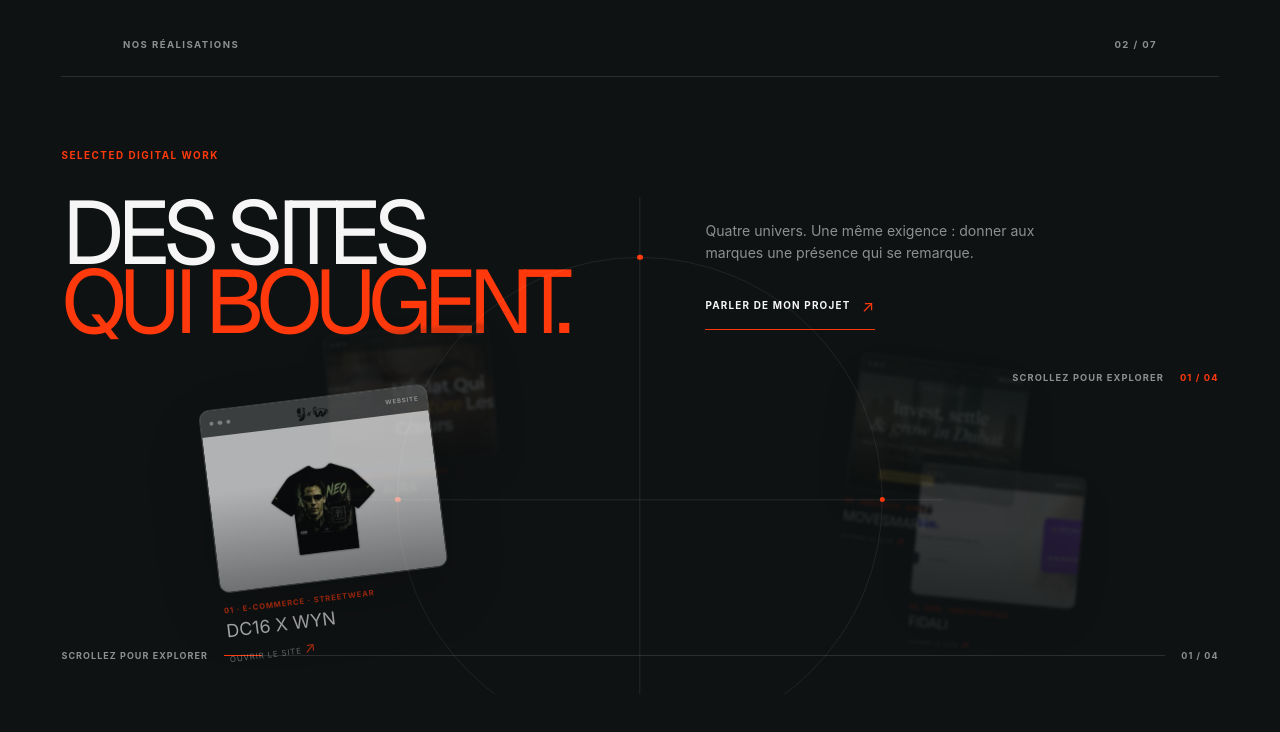
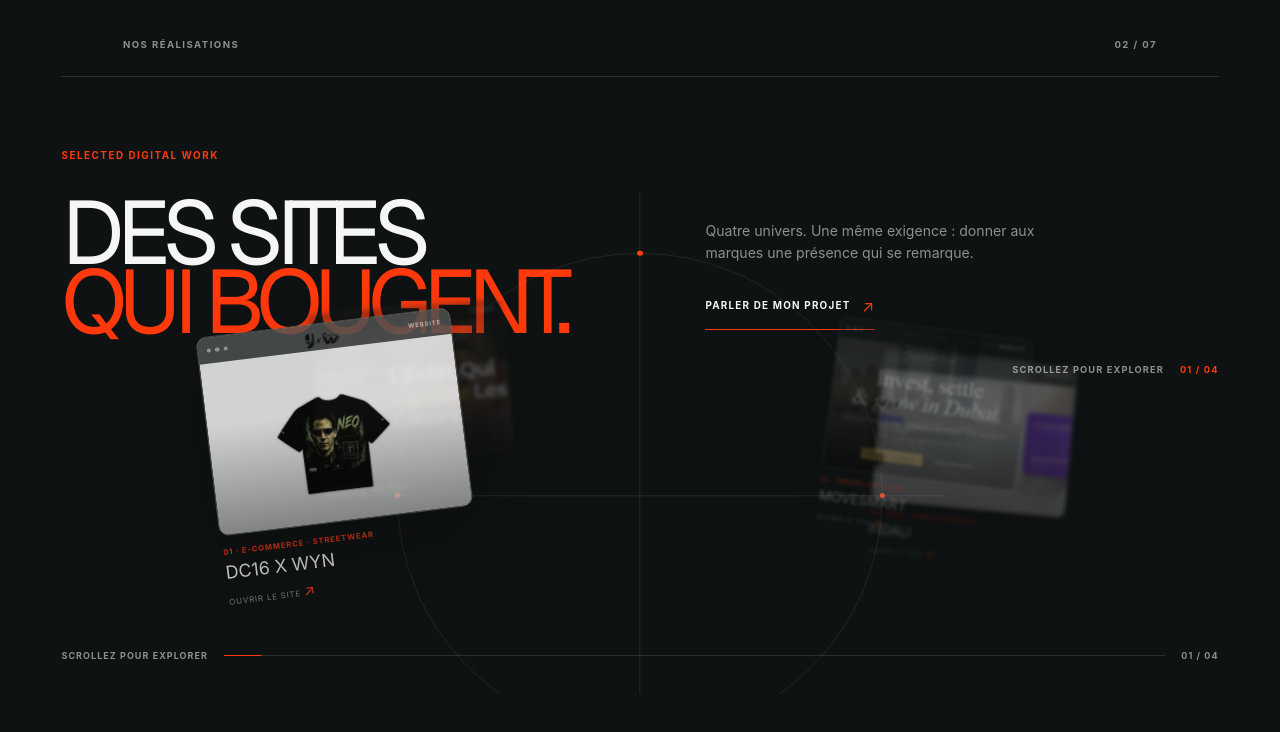
Before and after one commit to Maleklabbaci/WEBSITE-iVISION, a React (Vite) app: page / in a window 1280 px wide. Shown: the part 2620-3352 px from the top of the page. Built offline with nearby package versions, Linux system fonts and the light colour scheme.

Commit message:
refine portfolio cards position and visibility

```diff
--- a/components/PortfolioGallery.tsx
+++ b/components/PortfolioGallery.tsx
@@ -53,10 +53,10 @@ const PortfolioGallery: React.FC<PortfolioGalleryProps> = ({ language, onQuoteCl
   const activeIndex = Math.min(projects.length - 1, Math.floor(progress * projects.length));
   const phase = progress * projects.length;
   const positions = [
-    { x: -27, y: 7, r: -7 },
-    { x: 23, y: -15, r: 6 },
-    { x: 28, y: 22, r: 4 },
-    { x: -20, y: -24, r: -5 },
+    { x: -26, y: 2, r: -7 },
+    { x: 22, y: -6, r: 6 },
+    { x: 26, y: 6, r: 4 },
+    { x: -20, y: -10, r: -5 },
   ];
 
   return (
@@ -71,8 +71,8 @@ const PortfolioGallery: React.FC<PortfolioGalleryProps> = ({ language, onQuoteCl
             const position = positions[index];
             const distance = index - phase + .5;
             const distanceAbs = Math.abs(distance);
-            const opacity = clamp(1.08 - distanceAbs * .8, .16, 1);
-            const scale = index === activeIndex ? 1 : clamp(.78 + (1 - distanceAbs) * .08, .72, .86);
+            const opacity = clamp(1.12 - distanceAbs * .62, .3, 1);
+            const scale = index === activeIndex ? 1 : clamp(.8 + (1 - distanceAbs) * .08, .76, .9);
             const blur = index === activeIndex ? 0 : clamp(distanceAbs * 1.5, 0, 2.5);
             return <a key={project.id} href={project.website} target="_blank" rel="noopener noreferrer" aria-label={`${project.name} — ${t.view}`} className={`iv-work-float-card ${index === activeIndex ? 'is-active' : ''}`} style={{ '--card-x': `${position.x + Math.sin(phase * .9 + index) * 3}%`, '--card-y': `${position.y + Math.cos(phase * .7 + index) * 2}%`, '--card-rotate': `${position.r + Math.sin(phase + index) * 1.5}deg`, '--card-opacity': opacity, '--card-scale': scale, '--card-blur': `${blur}px`, zIndex: index === activeIndex ? 5 : 4 - index } as React.CSSProperties}>
               <div className="iv-work-float-media"><div className="iv-work-float-bar"><span /><span /><span /><small>WEBSITE</small></div><img src={project.media} alt={`${project.name} — aperçu du site`} loading={index === 0 ? 'eager' : 'lazy'} decoding="async" /></div>
--- a/index.html
+++ b/index.html
@@ -148,7 +148,7 @@
       .iv-work-scene-heading h2 span:last-child { color: var(--iv-orange); }
       .iv-work-scene-intro { max-width: 22rem; padding-bottom: .3rem; }
       .iv-work-scene-intro p { margin: 0 0 1.7rem; color: var(--iv-muted); font-size: .88rem; line-height: 1.55; }
-      .iv-work-canvas { position: relative; min-height: 0; overflow: visible; }
+      .iv-work-canvas { position: relative; min-height: 0; margin-top: -.5rem; overflow: visible; }
       .iv-work-canvas-crosshair { position: absolute; top: 50%; left: 50%; width: min(38vw, 31rem); aspect-ratio: 1; border: 1px solid rgba(246,246,246,.08); border-radius: 50%; transform: translate(-50%, -50%); pointer-events: none; }
       .iv-work-canvas-crosshair::before, .iv-work-canvas-crosshair::after { position: absolute; top: 50%; left: 50%; background: rgba(246,246,246,.1); content: ''; transform: translate(-50%, -50%); }
       .iv-work-canvas-crosshair::before { width: 125%; height: 1px; }
@@ -160,9 +160,9 @@
       .iv-work-canvas-crosshair i:nth-child(4) { top: 50%; left: -.18rem; transform: translateY(-50%); }
       .iv-work-canvas-label { position: absolute; top: 1.3rem; right: 0; z-index: 6; display: flex; gap: 1rem; color: var(--iv-muted); font-size: .58rem; font-weight: 700; letter-spacing: .12em; text-transform: uppercase; }
       .iv-work-canvas-label b { color: var(--iv-orange); font-weight: 700; }
-      .iv-work-float-card { position: absolute; top: calc(50% + var(--card-y)); left: calc(50% + var(--card-x)); width: clamp(11rem, 18vw, 20rem); color: var(--iv-white); opacity: var(--card-opacity); filter: blur(var(--card-blur)); text-decoration: none; transform: translate(-50%, -50%) rotate(var(--card-rotate)) scale(var(--card-scale)); transform-origin: center; transition: opacity .45s ease, filter .45s ease, transform .65s cubic-bezier(.23,1,.32,1); }
+      .iv-work-float-card { position: absolute; top: calc(34% + var(--card-y)); left: calc(50% + var(--card-x)); width: clamp(13rem, 20vw, 22rem); color: var(--iv-white); opacity: var(--card-opacity); filter: blur(var(--card-blur)); text-decoration: none; transform: translate(-50%, -50%) rotate(var(--card-rotate)) scale(var(--card-scale)); transform-origin: center; transition: opacity .45s ease, filter .45s ease, transform .65s cubic-bezier(.23,1,.32,1); }
       .iv-work-float-card.is-active { filter: none; }
-      .iv-work-float-media { position: relative; overflow: hidden; aspect-ratio: 1.25 / 1; border: 1px solid rgba(246,246,246,.28); border-radius: .65rem; background: #181a18; box-shadow: 0 1.5rem 4rem rgba(0,0,0,.28); }
+      .iv-work-float-media { position: relative; overflow: hidden; aspect-ratio: 1.28 / 1; border: 1px solid rgba(246,246,246,.28); border-radius: .65rem; background: #181a18; box-shadow: 0 1.5rem 4rem rgba(0,0,0,.28); }
       .iv-work-float-media::after { position: absolute; inset: 0; background: linear-gradient(180deg, transparent 45%, rgba(0,0,0,.38)); content: ''; pointer-events: none; }
       .iv-work-float-media img { width: 100%; height: 100%; display: block; object-fit: cover; transition: transform .7s cubic-bezier(.23,1,.32,1); }
       .iv-work-float-card:hover .iv-work-float-media img { transform: scale(1.06); }
@@ -337,7 +337,7 @@
         .iv-work-scene-intro p { font-size: .8rem; }
         .iv-work-canvas-label { top: .5rem; font-size: .48rem; }
         .iv-work-canvas-crosshair { width: min(70vw, 20rem); }
-        .iv-work-float-card { width: clamp(9rem, 49vw, 13rem); }
+        .iv-work-float-card { width: clamp(10.5rem, 56vw, 15rem); }
         .iv-work-float-meta { padding-top: .5rem; }
         .iv-work-float-meta strong { font-size: .92rem; }
         .iv-work-float-meta > span, .iv-work-float-meta small { font-size: .42rem; }
```
